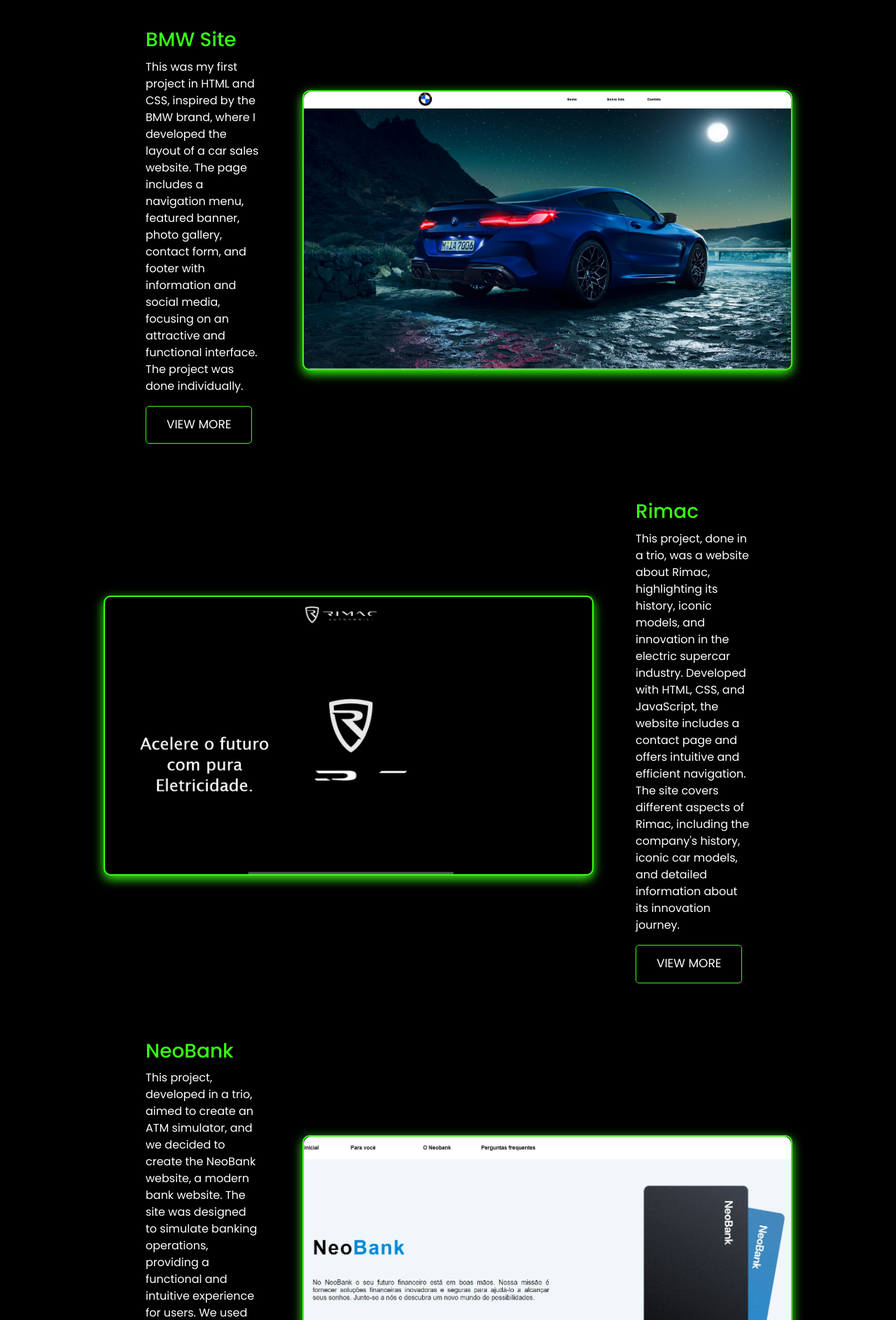
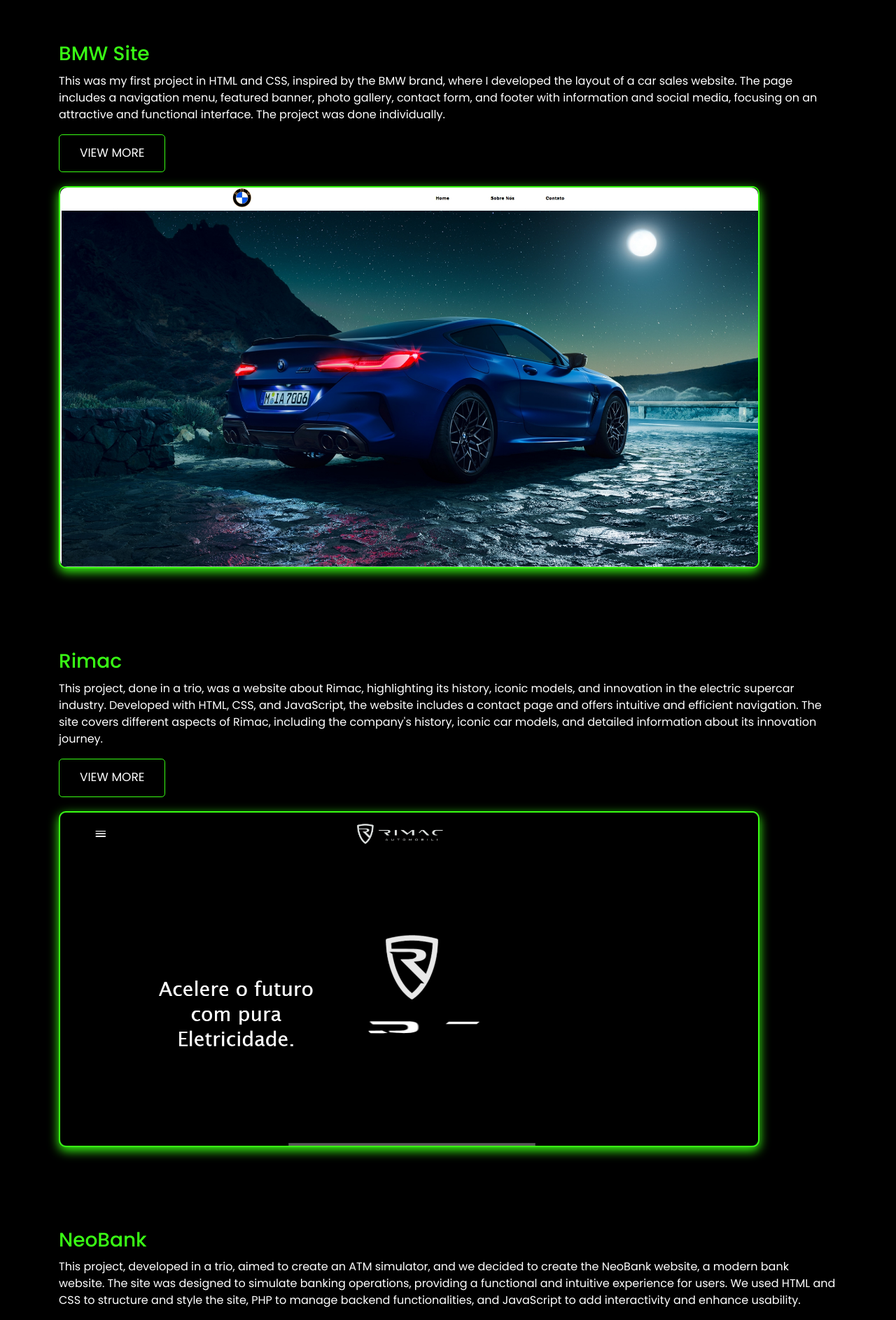
Before and after one commit to palmitex/Portifolio, a PHP site: page /myprojects.php in a window 1280 px wide. Shown: the part 100-1986 px from the top of the page at 70% size. Run offline with PHP 8.4, Linux system fonts and the light colour scheme.

Commit message:
trabalho finalizado

```diff
--- a/css/projeto.css
+++ b/css/projeto.css
@@ -197,6 +197,9 @@ footer p:hover{
 }
 .redes{
     margin-bottom: 30px;
+    gap: 15px;
+    display: flex;
+    justify-content: center;
 }
 /* Animação de fade-in */
 @keyframes fadeIn {
--- a/css/projetomobile.css
+++ b/css/projetomobile.css
@@ -0,0 +1,26 @@
+@media screen and (max-width: 1280px) {
+    .section {
+        flex-direction: column !important;
+        align-items: center;
+        width: 90%;
+    }
+
+    .text {
+        margin: 20px 0;
+    }
+
+    .image {
+        max-width: 100%;
+    }
+
+    .card {
+        width: 90%;
+        height: auto;
+    }
+}
+@media screen and (min-width: 1281px) and (max-width: 1500px) {
+    .section {
+        align-items: center;
+        width: 90%;
+    }
+}
--- a/index.php
+++ b/index.php
@@ -99,6 +99,7 @@ $ferramentas = [
     <link rel="stylesheet" href="css/home.css">
     <link rel="stylesheet" href="css/homemobile.css">
     <link rel="stylesheet" href="css/navbarresponse.css">
+    <link rel="shortcut icon" href="img/gp.png" type="image/x-icon">
     <script src="https://cdnjs.cloudflare.com/ajax/libs/gsap/3.12.2/gsap.min.js"></script>
     <script src="https://cdnjs.cloudflare.com/ajax/libs/gsap/3.12.2/ScrollTrigger.min.js"></script>
 </head>
--- a/indexen.php
+++ b/indexen.php
@@ -98,6 +98,7 @@ $redesocial = [
     <link rel="stylesheet" href="css/home.css">
     <link rel="stylesheet" href="css/homemobile.css">
     <link rel="stylesheet" href="css/navbarresponse.css">
+    <link rel="shortcut icon" href="img/gp.png" type="image/x-icon">
     <script src="https://cdnjs.cloudflare.com/ajax/libs/gsap/3.12.2/gsap.min.js"></script>
     <script src="https://cdnjs.cloudflare.com/ajax/libs/gsap/3.12.2/ScrollTrigger.min.js"></script>
 </head>
--- a/meusProjetos.php
+++ b/meusProjetos.php
@@ -50,6 +50,7 @@ $redesocial = [
     <link rel="stylesheet" href="css/projeto.css">
     <link rel="stylesheet" href="css/navbarresponse.css">
     <link rel="stylesheet" href="css/projetomobile.css">
+    <link rel="shortcut icon" href="img/gp.png" type="image/x-icon">
     <title>Projetos</title>
 </head>
 <body>
--- a/myprojects.php
+++ b/myprojects.php
@@ -49,6 +49,7 @@ $redesocial = [
     <link rel="stylesheet" href="css/projeto.css">
     <link rel="stylesheet" href="css/navbarresponse.css">
     <link rel="stylesheet" href="css/projetomobile.css">
+    <link rel="shortcut icon" href="img/gp.png" type="image/x-icon">
     <title>Projects</title>
 </head>
 <body>
```
Also changed, not shown: css/navbarresponse.css (+1 -0 lines), img/gp.png (added).
